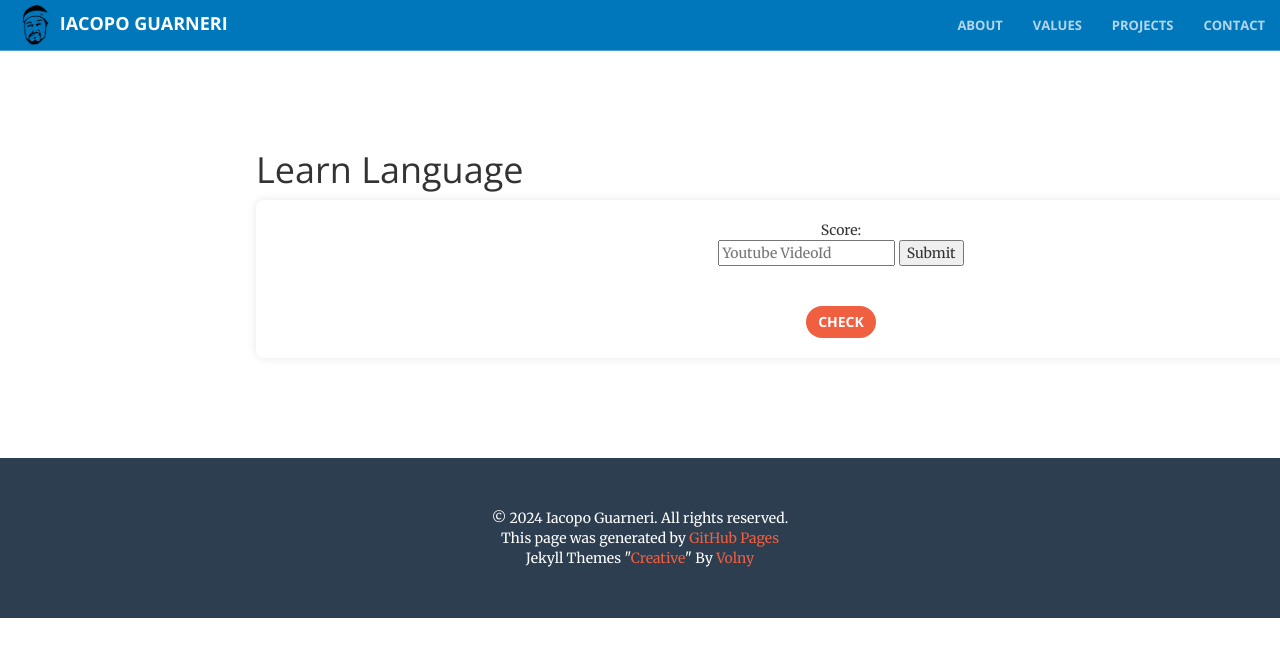
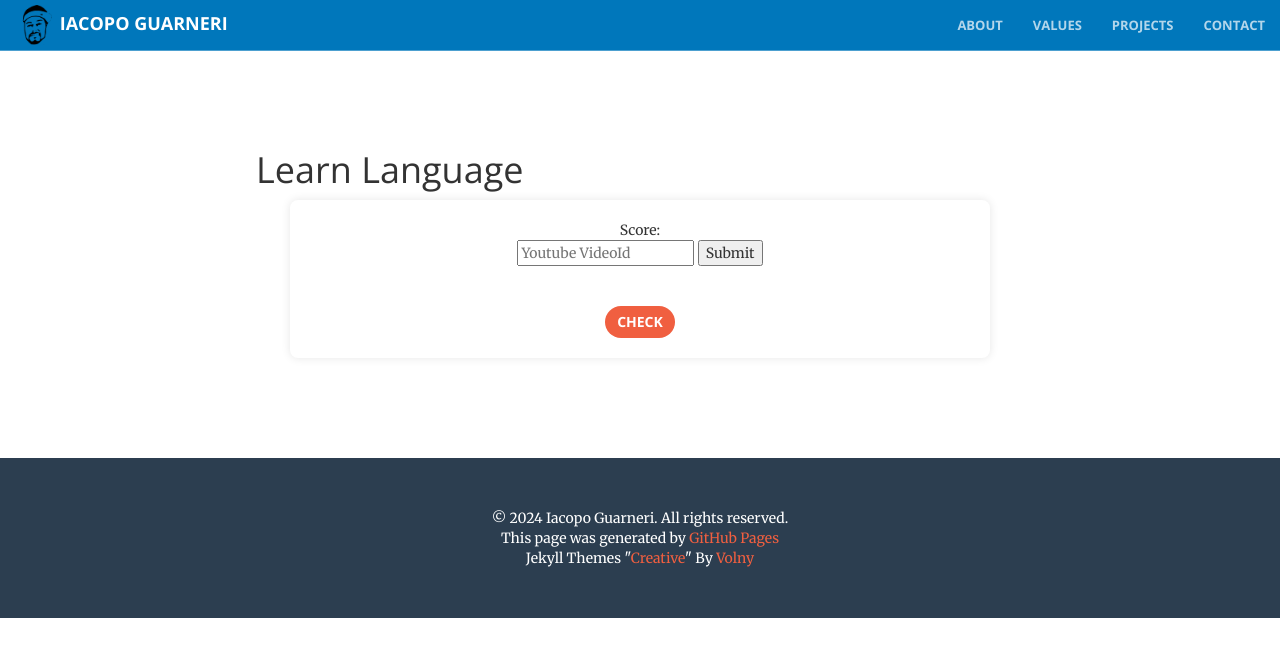
Before and after one commit to iacoposk8/iacoposk8.github.io, a Jekyll site: the page built from projects/learn-language/index.html, in a window 1280 px wide and 900 px high. Shown: the top 657 px of the window. Built offline with Jekyll 4.4.1, drawn with Linux system fonts in a browser that asks for light colours.

Commit message:
Update index.html

```diff
--- a/projects/learn-language/index.html
+++ b/projects/learn-language/index.html
@@ -20,6 +20,8 @@ title: Learn Language
         padding: 20px;
         border-radius: 8px;
         box-shadow: 0 0 10px rgba(0, 0, 0, 0.1);
+        max-width:700px;
+        margin:0 auto;
     }
     .word-container {
         margin-top: 20px;
```
